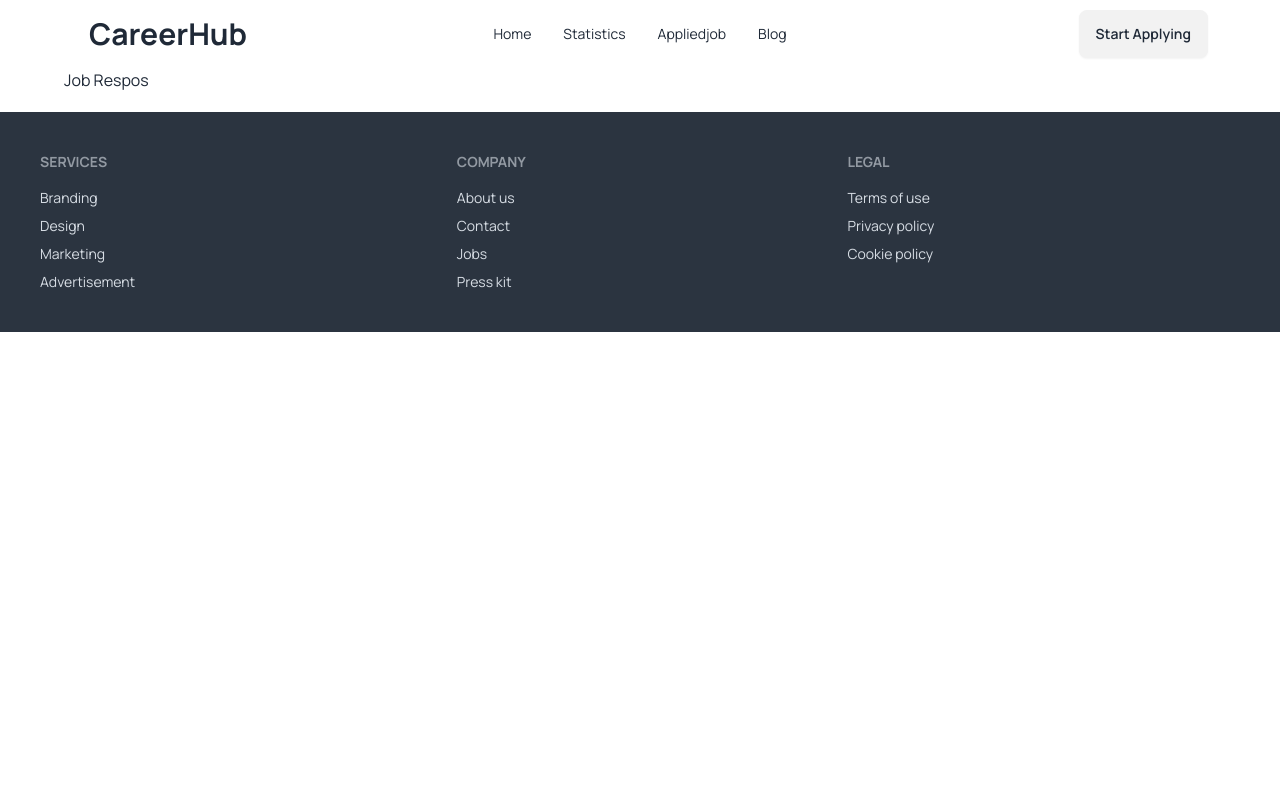
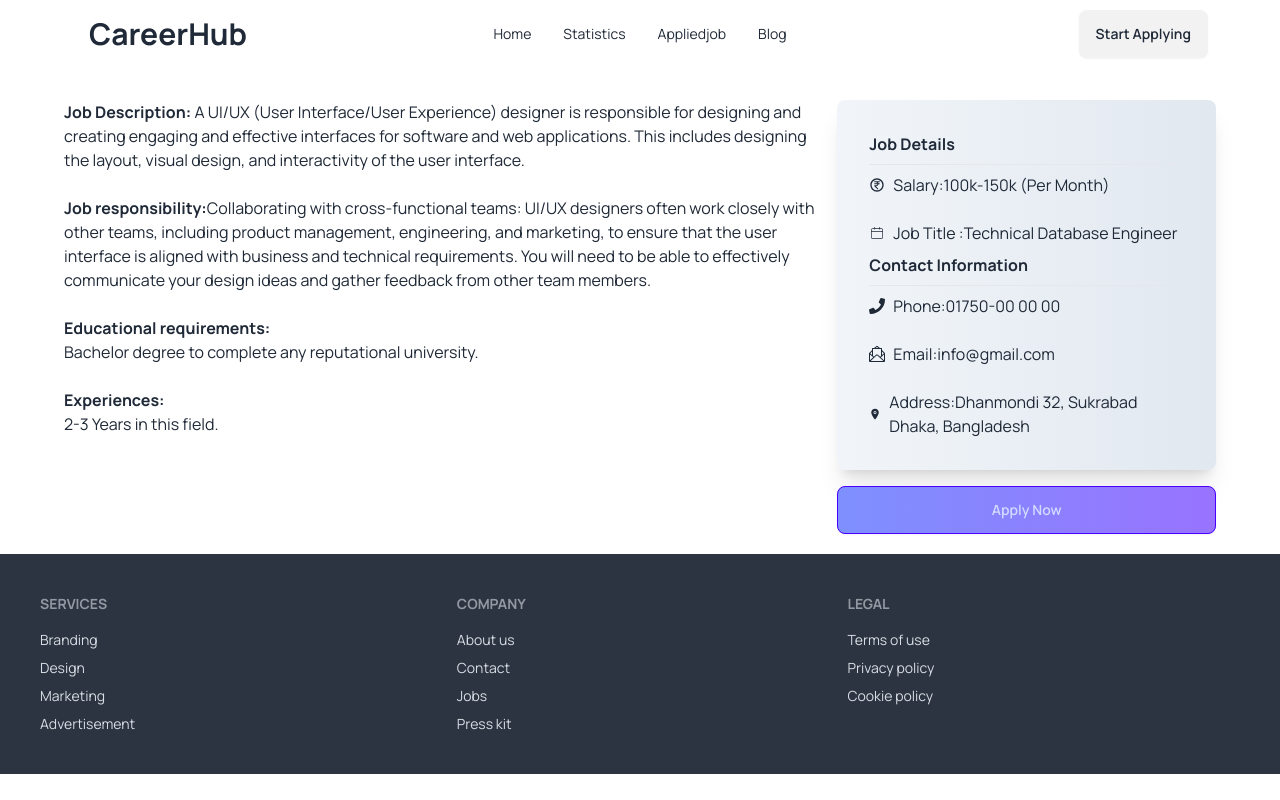
Before and after one commit to RudrasahaDibos/Career-hub-job-applied, a React (Vite) app: page /job/1 in a window 1280 px wide. Built offline with nearby package versions, Linux system fonts and the light colour scheme.

Commit message:
add Job Details

```diff
--- a/src/Components/JobDetails/JobDetails.jsx
+++ b/src/Components/JobDetails/JobDetails.jsx
@@ -1,22 +1,84 @@
 import { useLoaderData, useParams } from "react-router-dom";
+import { RiMoneyRupeeCircleLine } from "react-icons/ri";
+import { CiCalendar } from "react-icons/ci";
+import { FaPhone } from "react-icons/fa";
+import { SlEnvolopeLetter } from "react-icons/sl";
+import { IoLocation } from "react-icons/io5";
+
+const JobDetails = () => {
+    const jobs = useLoaderData()
+    console.log(jobs)
+    const { id } = useParams()
+    const intid = parseInt(id)
+    const job = jobs.find((job) => job.id === intid)
+    const { logo, job_title, job_type, location, salary, company_name, remote_or_onsite, job_description, job_responsibility,
+        experiences, educational_requirements, contact_information
+    } = job
+
+    return (
+        <div className="max-w-6xl mx-auto flex gap-4 mt-8 ">
+            <div className="w-2/3">
+                <h1><span className=" font-bold">Job Description:</span>{job_description}</h1>
+                <br />
+                <h1><span className=" font-bold">Job responsibility:</span>{job_responsibility}</h1>
+                <br />
+                <h1><span className=" font-bold">Educational requirements:</span><br /> {educational_requirements}</h1>
+                <br />
+                <h1><span className=" font-bold">Experiences:</span><br /> {experiences}</h1>
+            </div>
 
 
-const JobDetails = () => {
-    const jobs =  useLoaderData()
-     const{ id }=  useParams()
-     const intid = parseInt(id)
-    const job = jobs.find((job)=> job.id === intid)
-    const {logo,job_title,job_type,location,salary,company_name,remote_or_onsite} = job
+            <div className=" w-1/3">
+                <div className="bg-gradient-to-r from-slate-100 to-slate-200 shadow-xl rounded-lg ">
+                    <div className="card-body">
+                        <h2 className="font-bold">Job Details</h2>
+                        <hr />
+                        <div className="">
 
-    return (
-        <div>
-              <div>
-                         <h1>Job Respos</h1>
-              </div>
+                            <div className="flex justify-center items-center gap-2">
+                                <RiMoneyRupeeCircleLine />
+                                <p>Salary:{salary} (Per Month)</p>
+                            </div>
+                            <br />
+                            <div className="flex justify-center items-center gap-2">
+                                <CiCalendar />
+                                <p>Job Title :{job_title}</p>
+                            </div>
 
-              <div>
+                        </div>
+                        <h1 className="font-bold">Contact Information </h1>
+                        <hr />
 
-              </div>
+                        <div className="">
+
+                            <div className="flex justify-center items-center gap-2">
+                                <FaPhone />
+                                <p>Phone:{contact_information.phone}</p>
+                            </div>
+                            <br />
+                            <div className="flex justify-center items-center gap-2">
+                                <SlEnvolopeLetter />
+                                <p>Email:{contact_information.email}</p>
+                            </div>
+                            <br />
+                            <div className="flex justify-center items-center gap-2">
+                                <IoLocation />
+                                <p>Address:{contact_information.address}</p>
+                            </div>
+
+                        </div>
+
+
+
+
+                    </div>
+                </div>
+
+                <div className="mt-4">
+                            <button className="btn bg-gradient-to-r from-[#7E90FE] to-[#9873FF] w-full btn-primary">Apply Now</button>
+                        </div>
+            </div>
+
         </div>
     );
 };
```
